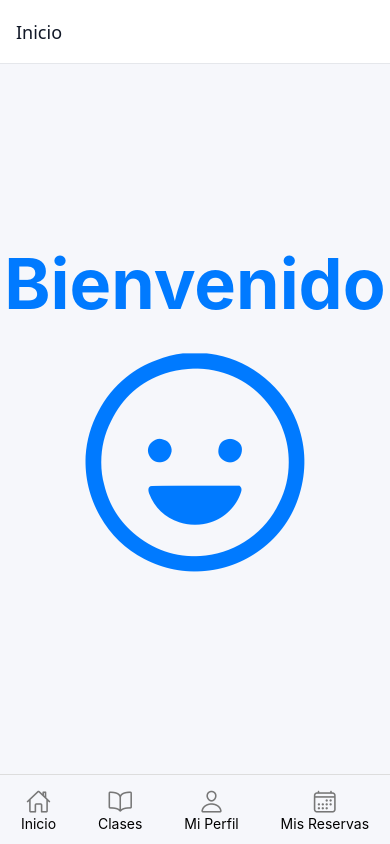
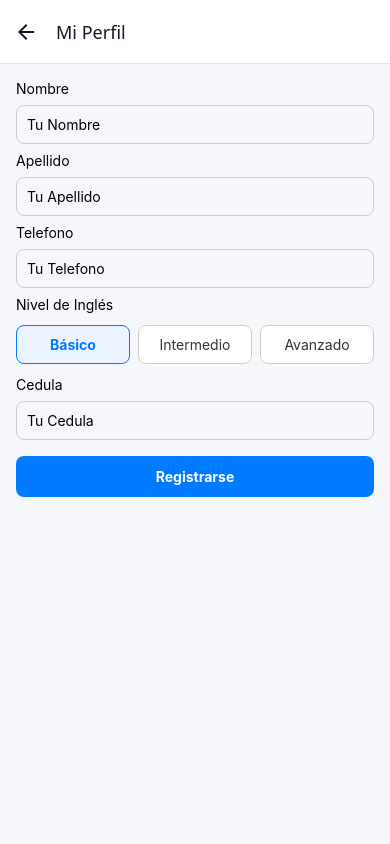
Before and after one commit to jhonsHewiths/proyectoCSV, a React Native app in the folder proyectoCSV/: screen /PerfilScreen in a window 390 px wide. Built offline with nearby package versions, Linux system fonts and the light colour scheme.

Commit message:
Implementacion del formulario de mi perfil y su respectivo registro

```diff
--- a/proyectoCSV/src/navigation/ClasesStack.js
+++ b/proyectoCSV/src/navigation/ClasesStack.js
@@ -31,17 +31,17 @@ export default function ClassesStack() {
                 options={{title: "Mis clases", headerBackTitle: 'Atras'}}
             />
 
-           {/*  <Stack.Screen
+            <Stack.Screen
                 name="PerfilScreen"
                 component={PerfilScreen}
                 options={{title: "Mi Perfil", headerBackTitle: 'Atras'}}
-            />*/
+            />
 
             <Stack.Screen
                 name="ReservasScreen"
                 component={ReservasScreen}
                 options={{title: "Mis Reservas", headerBackTitle: 'Atras'}}
-            />}
+            />
 
         </Stack.Navigator>
     )
--- a/proyectoCSV/src/screens/PerfilScreen.js
+++ b/proyectoCSV/src/screens/PerfilScreen.js
@@ -1 +1,132 @@
-import React from "react";
+import React, { useState } from 'react';
+import { View, Text, TextInput, Pressable, Alert, StyleSheet, ScrollView } from 'react-native';
+
+export default function FormularioScreen() {
+  const [form, setForm] = useState({
+    nombre: '',
+    apellido: '',
+    telefono: '',
+    cedula: '',
+    nivelIngles: 'Básico'
+  });
+
+  const [errores, setErrores] = useState({});
+
+  const validar = () => {
+    const nuevosErrores = {};
+    if (!form.nombre.trim()) nuevosErrores.nombre = 'El nombre es obligatorio';
+    if (!form.apellido.trim()) nuevosErrores.apellido = 'El apellido es obligatorio';
+    if (!form.telefono.trim()) nuevosErrores.telefono = 'El telefono es obligatorio';
+    if (!form.cedula.trim()) nuevosErrores.cedula = 'La cedula es obligatoria';
+    setErrores(nuevosErrores);
+    return Object.keys(nuevosErrores).length === 0;
+  };
+
+  const handleEnviar = () => {
+    if (!validar()) return;
+    Alert.alert('Registro exitoso', `Bienvenido, ${form.nombre} ${form.apellido}`);
+  };
+
+  return (
+    <ScrollView contentContainerStyle={styles.contenedor}>
+        <Text>Nombre</Text>
+        <TextInput
+            style={styles.input}
+            value={form.nombre}
+            placeholder="Tu Nombre"
+            onChangeText={(texto) => setForm({ ...form, nombre: texto })}
+        />
+        {errores.nombre && <Text style={styles.error}>{errores.nombre}</Text>}
+
+        <Text>Apellido</Text>
+        <TextInput
+            style={styles.input}
+            value={form.apellido}
+            placeholder="Tu Apellido"
+            onChangeText={(texto) => setForm({ ...form, apellido: texto })}
+        />
+        {errores.apellido && <Text style={styles.error}>{errores.apellido}</Text>}
+
+        <Text>Telefono</Text>
+        <TextInput
+            style={styles.input}
+            value={form.telefono}
+            placeholder="Tu Telefono"
+            keyboardType="phone-pad"
+            onChangeText={(texto) => setForm({ ...form, telefono: texto })}
+        />
+        {errores.telefono && <Text style={styles.error}>{errores.telefono}</Text>}
+
+        <Text>Nivel de Inglés</Text>
+        <View style={styles.contenedorOpciones}>
+            {['Básico', 'Intermedio', 'Avanzado'].map((nivel) => (
+                <Pressable
+                    key={nivel}
+                    onPress={() => setForm({ ...form, nivelIngles: nivel })}
+                    style={[
+                        styles.opcionBoton,
+                        form.nivelIngles === nivel && styles.opcionSeleccionada
+                    ]}
+                >
+                    <Text style={[
+                        styles.textoOpcion,
+                        form.nivelIngles === nivel && styles.textoOpcionSeleccionada
+                    ]}>
+                        {nivel}
+                    </Text>
+                </Pressable>
+            ))}
+        </View>
+
+        <Text>Cedula</Text>
+        <TextInput
+            style={styles.input}
+            value={form.cedula}
+            placeholder="Tu Cedula"
+            keyboardType="numeric"
+            onChangeText={(texto) => setForm({ ...form, cedula: texto })}
+        />
+        {errores.cedula && <Text style={styles.error}>{errores.cedula}</Text>}
+
+      <Pressable style={styles.boton} onPress={handleEnviar}>
+        <Text style={styles.textoBoton}>Registrarse</Text>
+      </Pressable>
+    </ScrollView>
+  );
+}
+
+const styles = StyleSheet.create({
+  contenedor: { padding: 16, gap: 8, paddingBottom: 40 },
+  input: { borderWidth: 1, borderColor: '#ccc', borderRadius: 8, padding: 10 },
+  error: { color: 'red', fontSize: 12 },
+
+  contenedorOpciones: {
+    flexDirection: 'row',
+    gap: 8,
+    marginVertical: 4,
+  },
+  opcionBoton: {
+    flex: 1,
+    padding: 10,
+    borderWidth: 1,
+    borderColor: '#ccc',
+    borderRadius: 8,
+    alignItems: 'center',
+    backgroundColor: '#fff',
+  },
+  opcionSeleccionada: {
+    borderColor: '#007AFF',
+    backgroundColor: '#EAF3FF',
+  },
+  textoOpcion: {
+    color: '#333',
+    fontSize: 14,
+  },
+  textoOpcionSeleccionada: {
+    color: '#007AFF',
+    fontWeight: 'bold',
+  },
+
+  boton: { backgroundColor: '#007AFF', padding: 12, borderRadius: 8, alignItems: 'center', marginTop: 8 },
+  textoBoton: { color: '#fff', fontWeight: '700' },
+});
```
